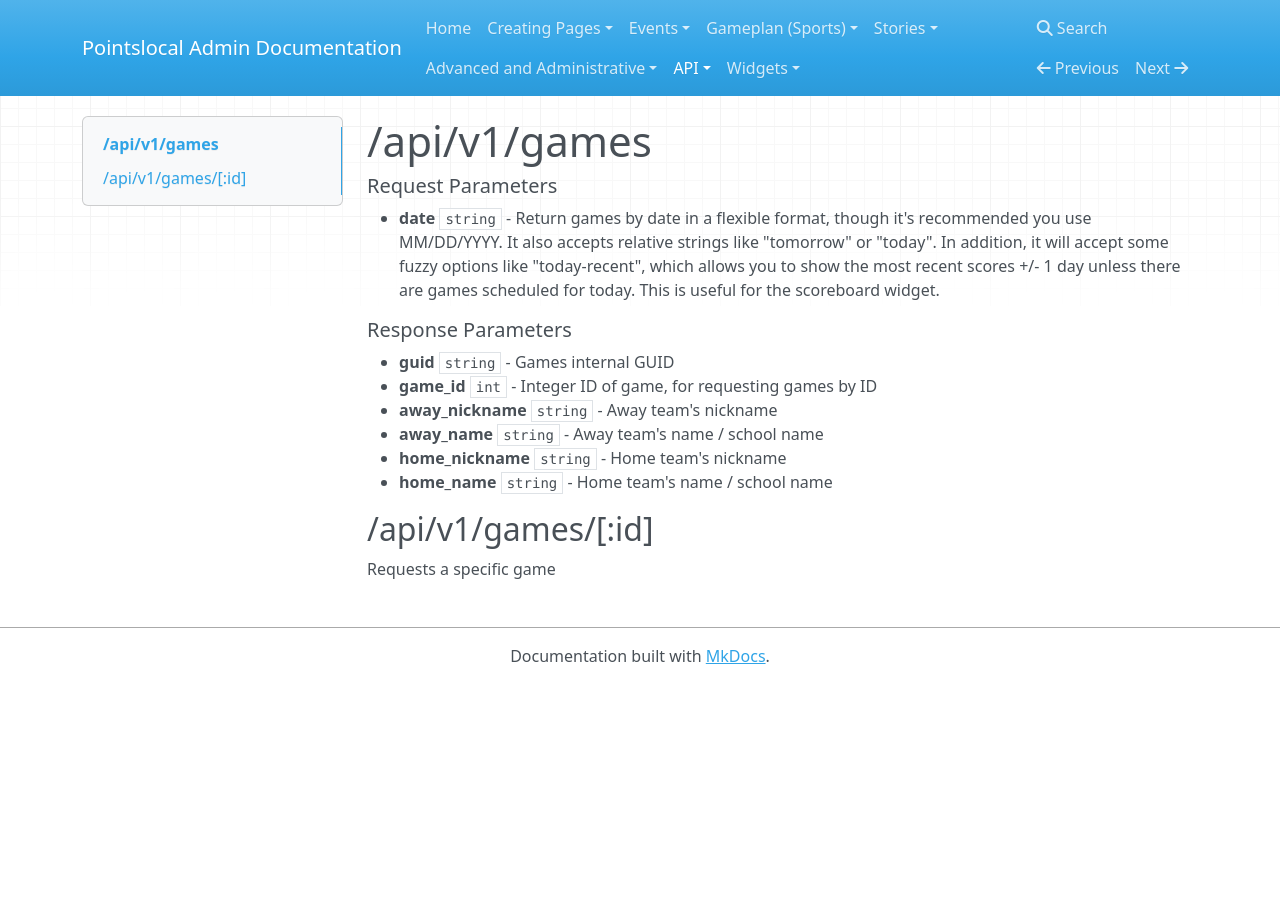
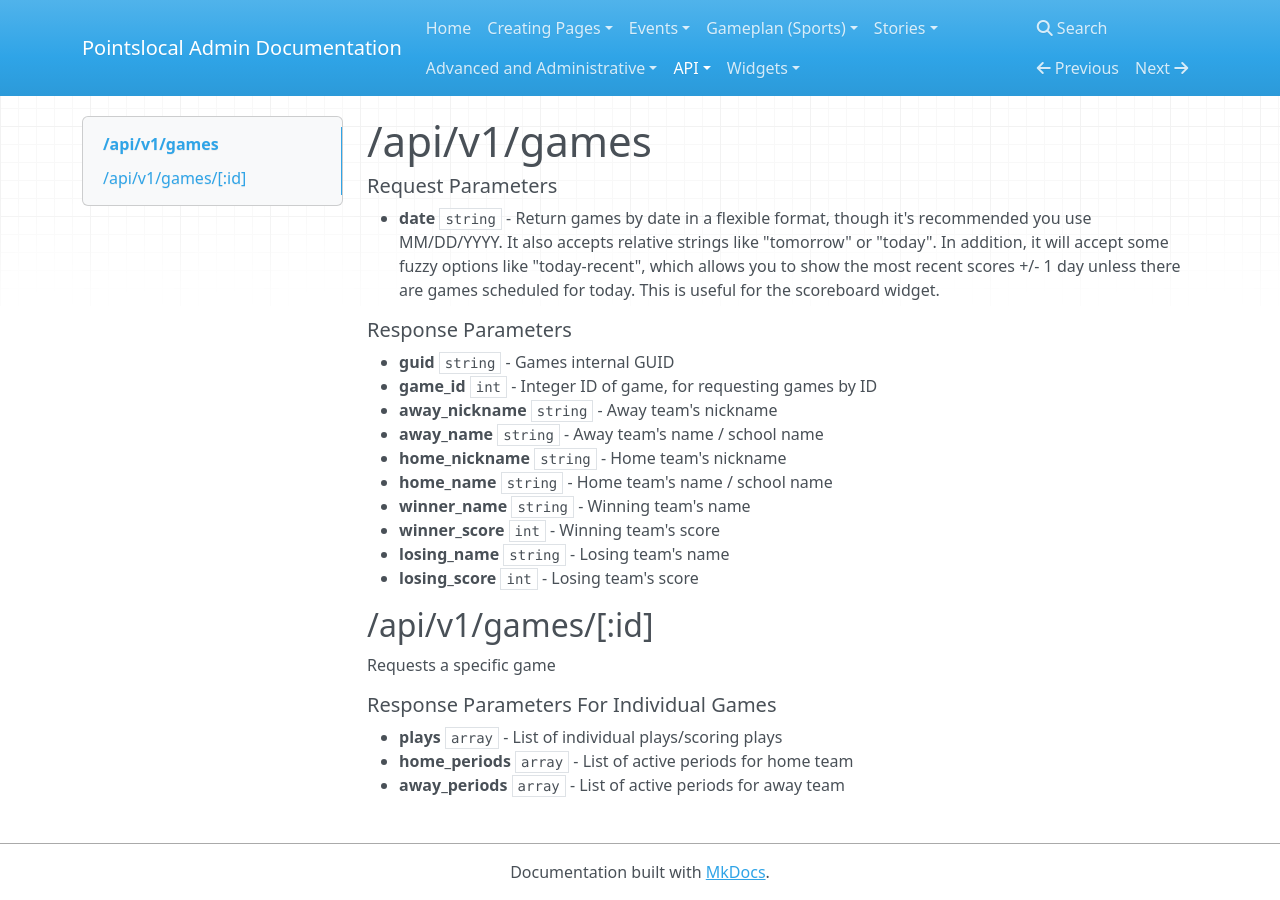
Before and after one commit to pointslocal/admin-docs, an MkDocs documentation site: the page built from docs/api_stats_games.md, in a window 1280 px wide. Built offline with MkDocs 1.6.1, drawn with Linux system fonts in a browser that asks for light colours; nearby versions of some CDN libraries; old or Windows-style settings are respelled for this version of MkDocs.

Commit message:
games update

````diff
--- a/docs/api_stats_games.md
+++ b/docs/api_stats_games.md
@@ -10,6 +10,15 @@
 - **away_name** ```string``` - Away team's name / school name
 - **home_nickname** ```string``` - Home team's nickname
 - **home_name** ```string``` - Home team's name / school name
+- **winner_name** ```string``` - Winning team's name
+- **winner_score** ```int``` - Winning team's score
+- **losing_name** ```string``` - Losing team's name
+- **losing_score** ```int``` - Losing team's score
 
 ## /api/v1/games/[:id]
 Requests a specific game
+
+##### Response Parameters For Individual Games
+- **plays** ```array``` - List of individual plays/scoring plays
+- **home_periods** ```array``` - List of active periods for home team
+- **away_periods** ```array``` - List of active periods for away team
````
